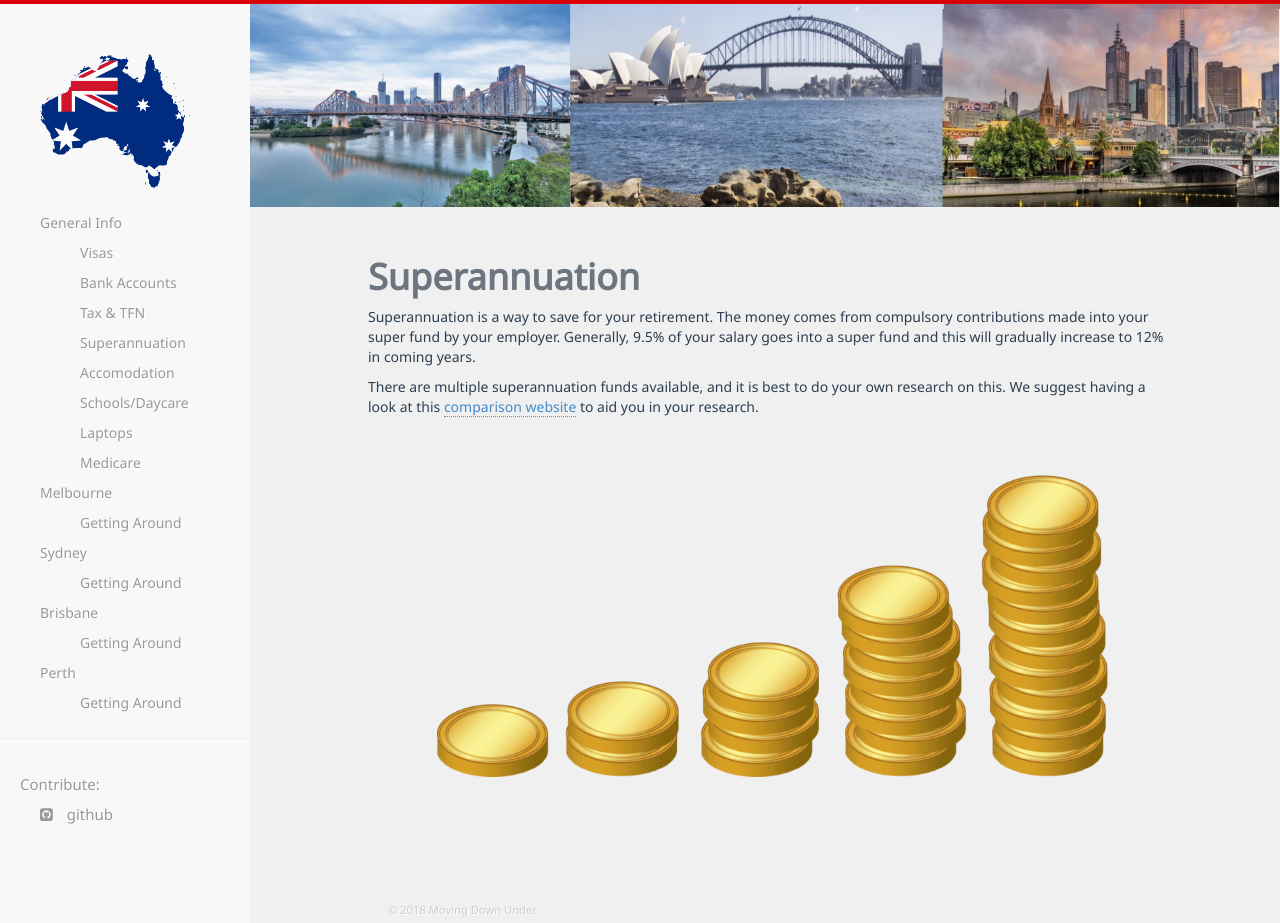
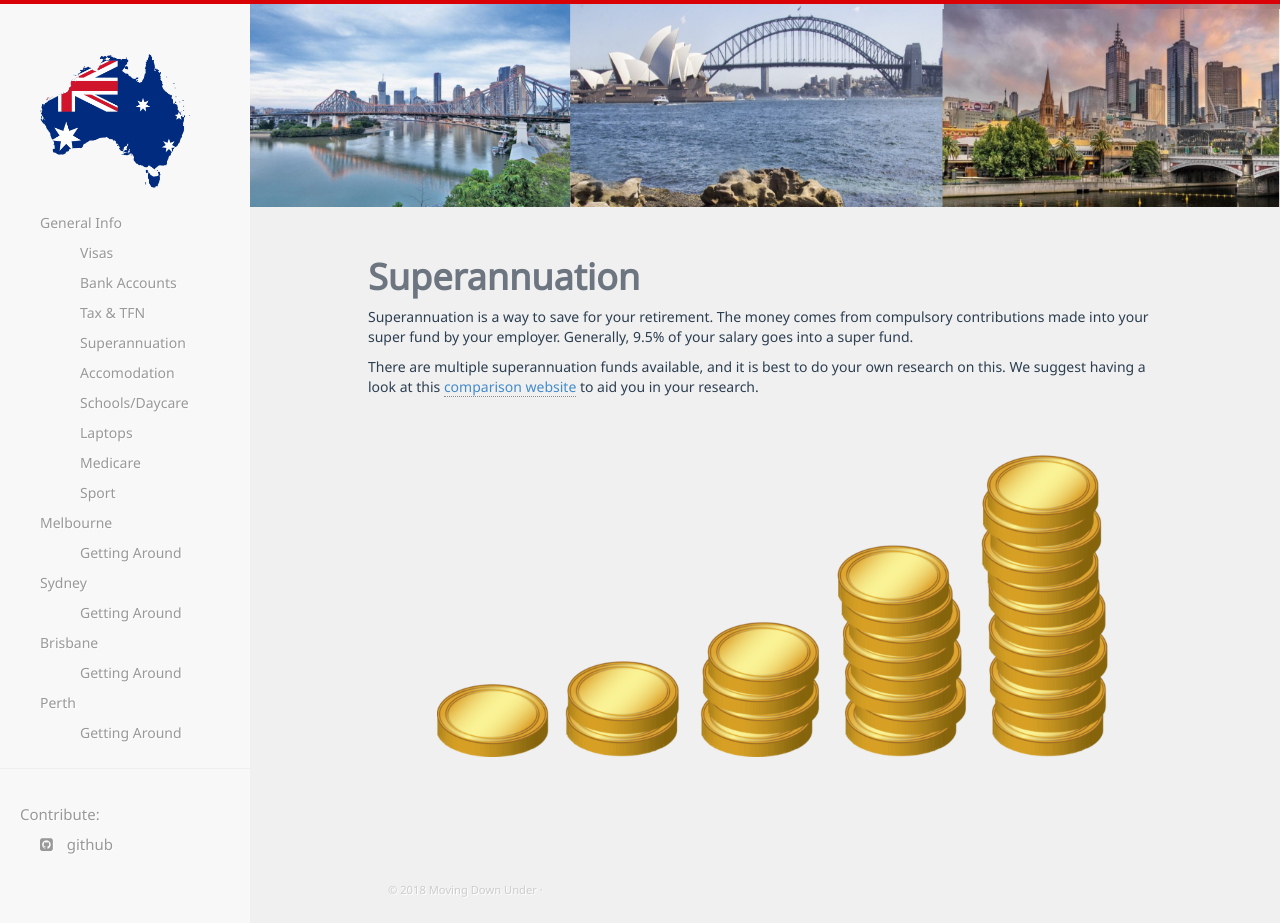
Before and after one commit to movingdownunder/movingdownunder.github.io, a Jekyll site: the page built from _pages/general/superannuation.md, in a window 1280 px wide and 923 px high. Built offline with Jekyll 4.4.1, drawn with Linux system fonts in a browser that asks for light colours; nearby versions of some CDN libraries.

Commit message:
- Remove claim in super section that won't actually happen - Add sport section to navigation and add page

```diff
--- a/_includes/navigation.html
+++ b/_includes/navigation.html
@@ -63,6 +63,7 @@
       </li>
       <li><a href="{{ site.baseurl }}/general/laptops.html">Laptops</a></li>
       <li><a href="{{ site.baseurl }}/general/medicare.html">Medicare</a></li>
+      <li><a href="{{ site.baseurl }}/general/sport.html">Sport</a></li>
     </ul>
 
     <li data-target="#melbourne"><a href="#">Melbourne </a></li>
--- a/_pages/general/superannuation.md
+++ b/_pages/general/superannuation.md
@@ -5,8 +5,7 @@ description: Information about superannuation and how it works as well as how to
 
 # Superannuation
 
-Superannuation is a way to save for your retirement. The money comes from compulsory contributions made into your super fund by your employer. Generally, 9.5% of your salary goes into a super fund and this will gradually
-increase to 12% in coming years.
+Superannuation is a way to save for your retirement. The money comes from compulsory contributions made into your super fund by your employer. Generally, 9.5% of your salary goes into a super fund.
 
 There are multiple superannuation funds available, and it is best to do your own research on this. We suggest having a
 look at this [comparison website](https://www.canstar.com.au/superannuation/) to aid you in your research.
```
Also changed, not shown: _pages/general/sport.md (added, +41 -0 lines).
